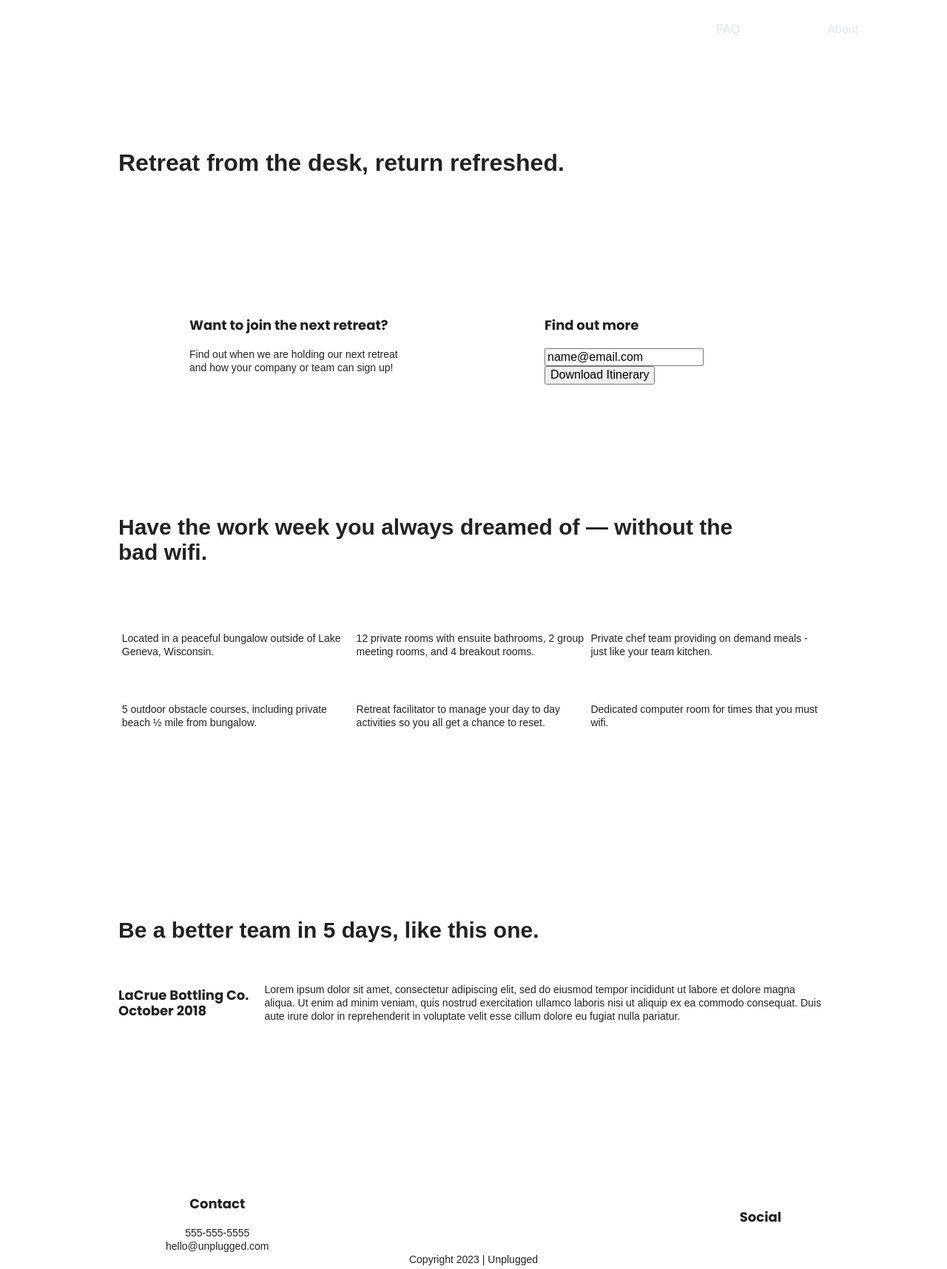
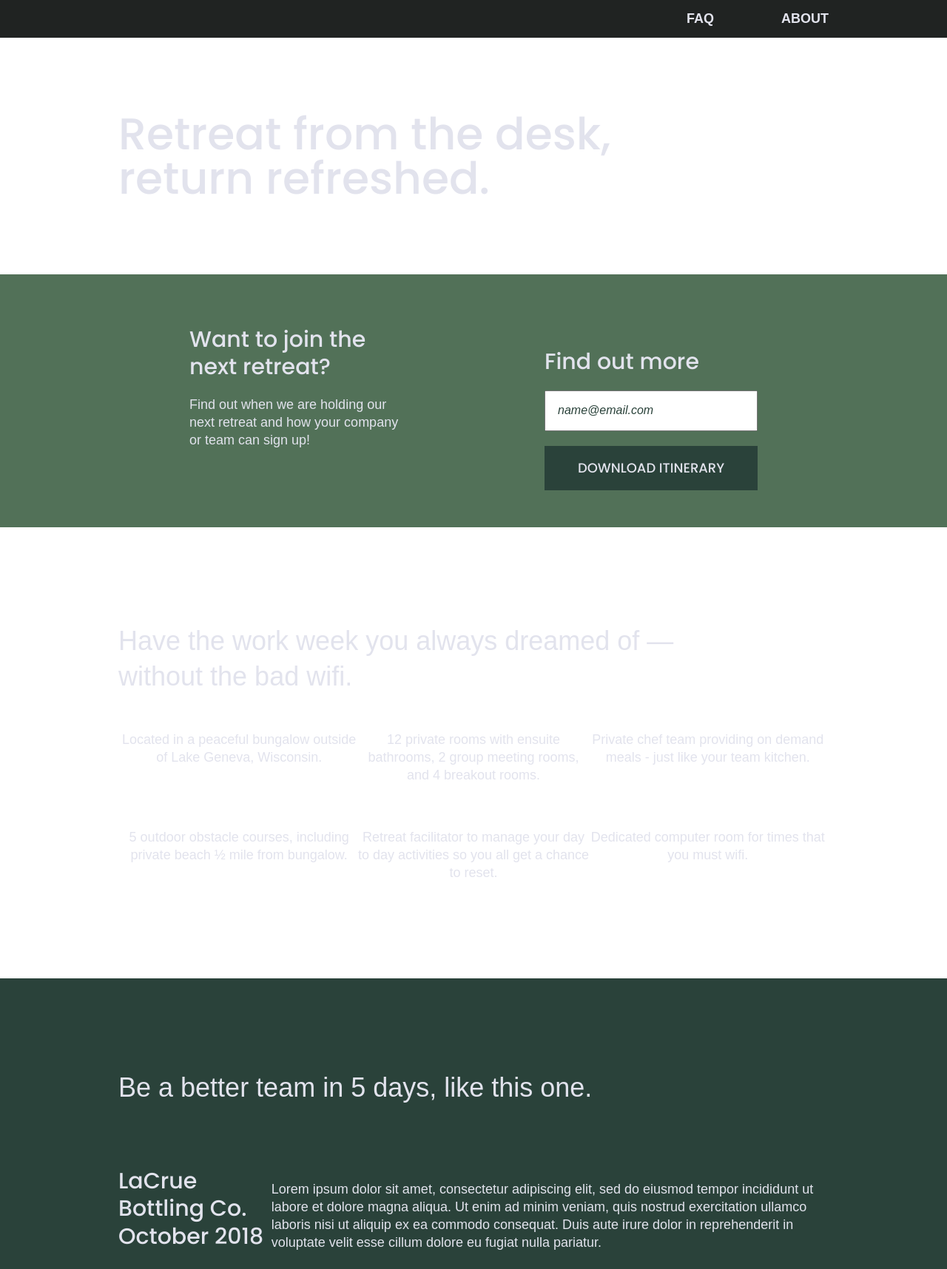
Before and after one commit to SligarK/unpluggedks, a website built with Parcel: page index.html in a window 1280 px wide. Shown: the top 1716 px of the page at 74% size. Built offline with nearby package versions, Linux system fonts and the light colour scheme.

Commit message:
Added fonts and colors

```diff
--- a/css/main.css
+++ b/css/main.css
@@ -96,11 +96,14 @@
   font-family: 'Oppen sans', sans-serif;
   font-size: 1em;
   text-align: left;
+  color: #e2e3ed;
 }
 
 ul,
 ol {
   list-style: none;
+  margin: 0;
+  padding: 0;
 }
 
 a {
@@ -111,6 +114,7 @@
 h2 {
   font-feature-settings: 'Poppins', sans-serif;
   font-size: 1.875em;
+  font-weight: 500;
 }
 
 h3,
@@ -118,6 +122,7 @@
   font-family: 'Poppins', sans-serif;
   margin: 20px 0;
   font-size: 1.125em;
+  font-weight: 500;
 }
 
 p {
@@ -139,6 +144,7 @@
   display: flex;
   justify-content: center;
   padding: 15px 0;
+  background-color: #202322;
 }
 
 header .content-wrapper {
@@ -153,10 +159,14 @@
   width: 100%;
   height: 1px;
   margin: 10px 0 20px 0;
+  background-color: #3a3a3a;
 }
 
 header nav {
   width: 60%;
+  font-size: 1.125em;
+  font-weight: 700;
+  text-transform: uppercase;
 }
 
 header nav ul {
@@ -170,6 +180,7 @@
   flex-direction: column;
   align-items: center;
   text-align: center;
+  background-color: #202322;
 }
 
 footer p {
@@ -188,7 +199,6 @@
   display: flex;
   justify-content: space-around;
   align-items: center;
-
 }
 
 footer .social-icons p {
@@ -213,11 +223,45 @@
   justify-content: center;
 }
 
+.hero-area h1 {
+  font-size: 2.25em;
+  font-family: 'Poppins', Helvetica, Arial, sans-serif;
+  font-weight: 500;
+  line-height: 1.2;
+}
+
 /* Aside */
 
 aside {
   display: flex;
   justify-content: center;
+  background-color: #527158;
+}
+
+aside .form {
+  margin-top: 30px;
+}
+
+input[type=text] {
+  box-sizing: border-box;
+  width: 100%;
+  color: #2a423a;
+  font-style: italic;
+  padding: 1em;
+}
+
+input[type=button] {
+  width: 100%;
+  padding: 20px 0;
+  margin-top: 20px;
+  background-color: #2a423a;
+  font-family: 'Poppins', Helvetica, Arial, sans-serif;
+  font-weight: 500;
+  font-size: 1.125em;
+  color: #e2e3ed;
+  border: none;
+  text-align: center;
+  text-transform: uppercase;
 }
 
 /* Features */
@@ -244,6 +288,7 @@
 }
 
 .features p {
+  text-align: center;
   margin: 0;
 }
 
@@ -252,10 +297,12 @@
 .reviews {
   display: flex;
   justify-content: center;
+  background-color: #2a423a;
 }
 
 .reviews h2 {
   margin-bottom: 40px;
+  line-height: 1;
 }
 
 .reviews h3 {
@@ -268,11 +315,13 @@
 .mission {
   display: flex;
   justify-content: center;
+  background-color: #527158;
 }
 
 .contact-section {
   display: flex;
   justify-content: center;
+  background-color: #2a423a;
 }
 
 .contact-content p {
@@ -284,6 +333,7 @@
 .faq {
   display: flex;
   justify-content: center;
+  background: #527158;
 }
 
 .faq .content-wrapper {
@@ -295,14 +345,17 @@
 }
 
 .faq h2 {
-  margin: 40px;
+  margin-bottom: 40px;
+  line-height: 1;
 }
 
 .faq-content {
   margin-bottom: 50px;
 }
 
-
+.faq-content h4 {
+  line-height: 1.333;
+}
 
 /* ==========================================================================
    Helper classes
@@ -401,6 +454,16 @@
     margin: 100px 0;
   }
 
+  h2 {
+    font-size: 2.25em;
+    line-height: 1.333;
+  }
+
+  h3 {
+    font-size: 1.5em;
+    line-height: 1.25;
+  }
+
   /* Header */
   header {
     padding: 33px 0;
@@ -409,6 +472,10 @@
   header .content-wrapper {
     width: 100%;
     justify-content: space-between;
+  }
+
+  header figure {
+    width: 30%;
   }
 
   header nav {
@@ -425,6 +492,12 @@
 
   /* Hero Area */
 
+  .hero-area h1 {
+    font-size: 3em;
+    line-height: 1;
+    margin: 0;
+  }
+
   /* Aside */
   aside .content-wrapper {
     margin: 50px 0;
@@ -440,6 +513,11 @@
   }
 
   /* Features */
+
+  .features h2 {
+    margin-bottom: 20px;
+  }
+
   .features article {
     display: flex;
     align-items: center;
@@ -457,8 +535,17 @@
     justify-content: space-between;
   }
 
+  .reviews h2 {
+    width: 86%;
+  }
+
   .reviews article div {
     width: 49%;
+  }
+
+  .reviews h3 {
+    width: 75%;
+    margin: 0;
   }
 
   /* Footer */
@@ -470,10 +557,19 @@
     display: flex;
     justify-content: space-between;
     align-items: center;
+    flex-direction: row;
   }
 
   footer .contact {
     margin-bottom: 0;
+  }
+
+  footer h4 {
+    font-size: 1.5em;
+  }
+
+  footer p {
+    line-height: 1.285;
   }
 
   footer .copyright {
@@ -503,6 +599,9 @@
     align-items: flex-start;
   }
 
+  .contact-content h4 {
+    font-size: 1.5em
+  }
 
   /* =========== FAQ PAGE ============== */
 
@@ -516,6 +615,12 @@
 
   .faq h2 {
     width: 100%;
+  }
+
+  .faq h4,
+  .faq p {
+    font-size: .875em;
+    line-height: 1.125;
   }
 }
 
@@ -532,9 +637,24 @@
     padding: 15px 0;
   }
 
+  h2 {
+    font-size: 2.25em;
+  }
+
+  h3,
+  h4 {
+    font-size: 1.875em;
+  }
+
+  p {
+    font-size: 1.125em;
+    line-height: 1.333;
+  }
+
   /* Hero */
   .hero-area h1 {
     width: 80%;
+    font-size: 3.75em;
   }
 
   /* Aside */
@@ -545,6 +665,10 @@
   aside .content-wrapper .form-description,
   aside .content-wrapper .form {
     width: 30%;
+  }
+
+  .form-description p {
+    font-size: 1.125em;
   }
 
   /* Features */
@@ -558,8 +682,16 @@
   }
 
   /* Reviews */
+  .reviews h2 {
+    padding-bottom: 50px;
+  }
+
   .reviews article div {
     width: 42%;
+  }
+
+  footer h4 {
+    font-size: 1.875em;
   }
 
   /* ========== ABOUT PAGE ========== */
@@ -567,11 +699,22 @@
   .mission h2,
   .contact-section .content-wrapper h2 {
     width: 95%;
+    font-size: 3em;
+  }
+
+  .contact-contenth4 {
+    font-size: 1.875em;
   }
 
   /* ================== FAQ PAGE ==============*/
   .faq h2 {
     width: 100%;
+  }
+
+  .faq h4,
+  .faq p {
+    font-size: 1.125em;
+    line-height: 1;
   }
 
 }
```
